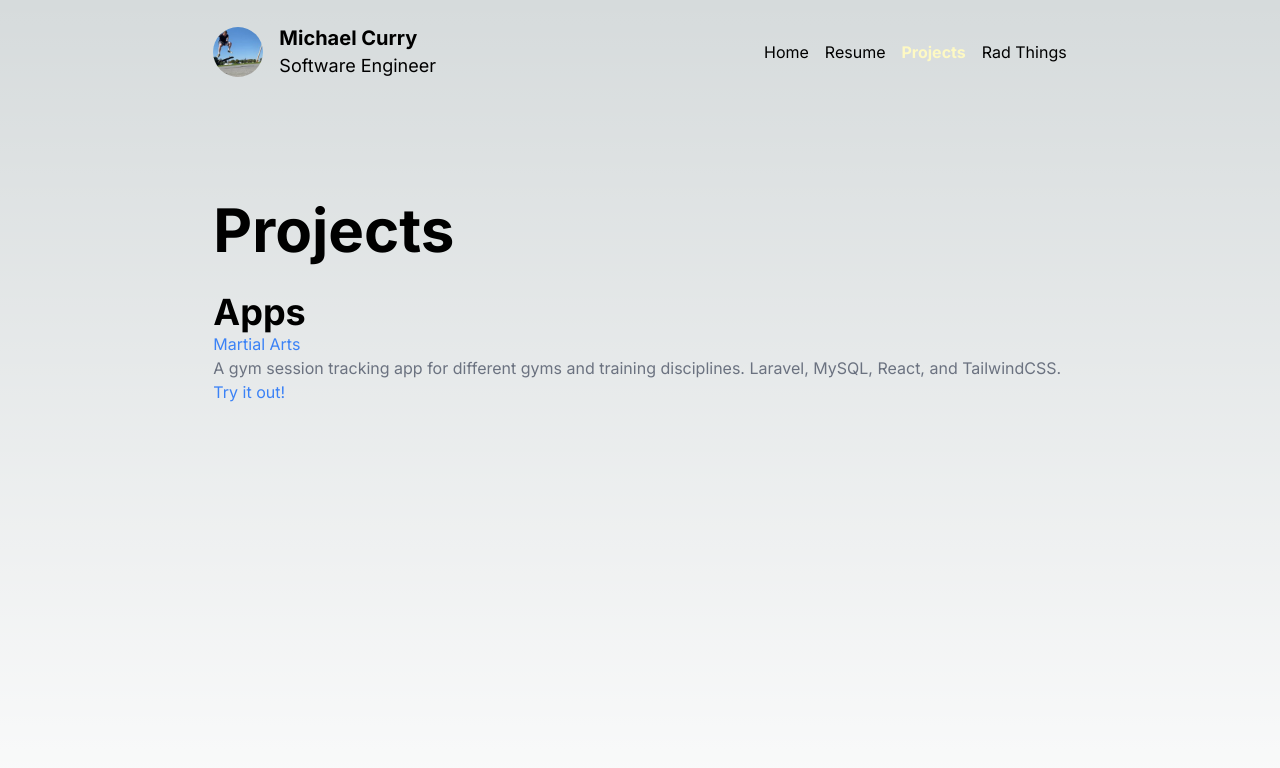
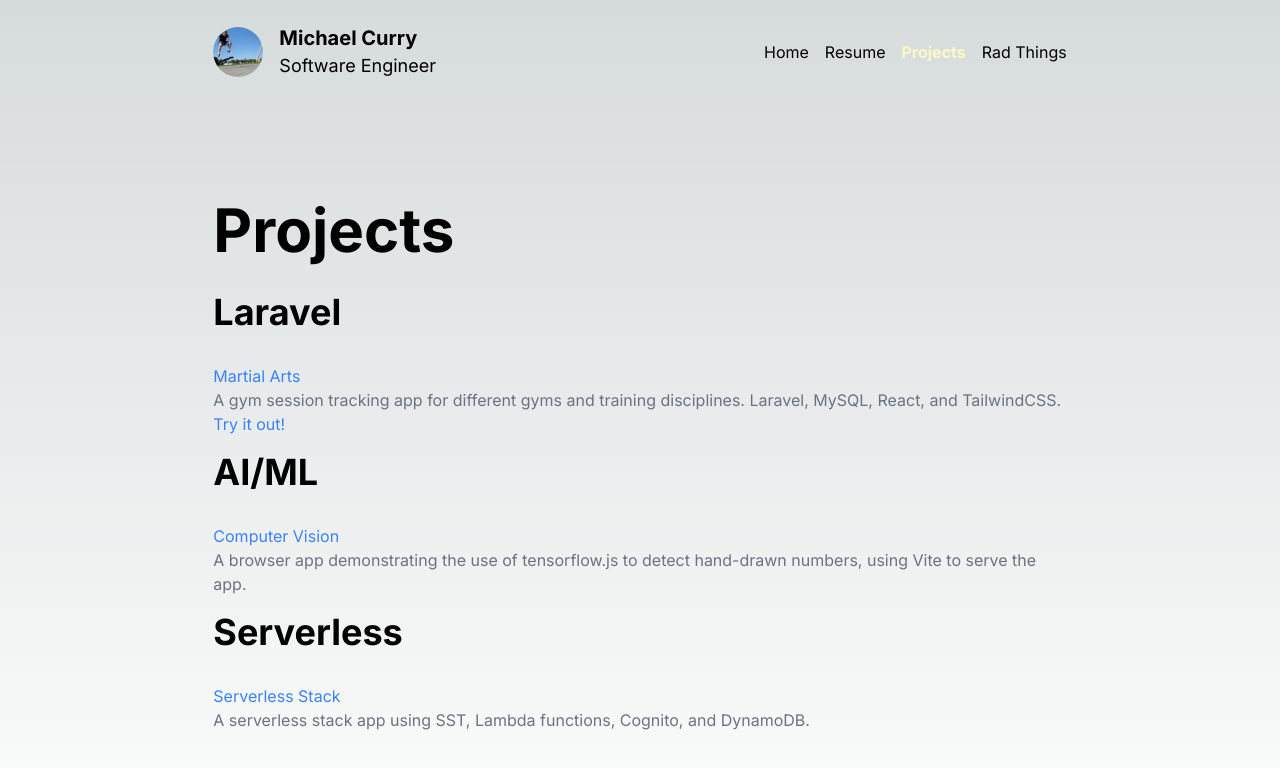
Before and after one commit to mikedubcurry/newsite-2024, a Next.js app: page /projects in a window 1280 px wide. Shown: the top 768 px of the page. Built offline with nearby package versions, Linux system fonts and the light colour scheme.

Commit message:
some projects

```diff
--- a/src/app/projects/page.tsx
+++ b/src/app/projects/page.tsx
@@ -5,12 +5,28 @@ export default function Projects() {
                 <h1 className="text-6xl font-bold">Projects</h1>
             </div>
             <section className="">
-                <h2 className="text-4xl font-bold">Apps</h2>
+                <h2 className="text-4xl font-bold mb-8">Laravel</h2>
                 <ul className="list-inside">
-                    <li className="">
+                    <li className="mb-4">
                         <a href="https://github.com/mikedubcurry/martialarts" className="text-blue-500 hover:underline" target="_blank" rel="referer noopener">Martial Arts</a>
                         <p className="text-gray-500">A gym session tracking app for different gyms and training disciplines. Laravel, MySQL, React, and TailwindCSS.</p>
                         <a href="https://example.com" className="text-blue-500 hover:underline">Try it out!</a>
+                    </li>
+                </ul>
+
+                <h2 className="text-4xl font-bold mb-8">AI/ML</h2>
+                <ul className="list-inside">
+                    <li className="mb-4">
+                        <a href="https://github.com/mikedubcurry/computer-vision" className="text-blue-500 hover:underline" target="_blank" rel="referer noopener">Computer Vision</a>
+                        <p className="text-gray-500">A browser app demonstrating the use of tensorflow.js to detect hand-drawn numbers, using Vite to serve the app.</p>
+                    </li>
+                </ul>
+
+                <h2 className="text-4xl font-bold mb-8">Serverless</h2>
+                <ul className="list-inside">
+                    <li className="mb-4">
+                        <a href="https://github.com/mikedubcurry/sst-app" className="text-blue-500 hover:underline" target="_blank" rel="referer noopener">Serverless Stack</a>
+                        <p className="text-gray-500">A serverless stack app using SST, Lambda functions, Cognito, and DynamoDB.</p>
                     </li>
                 </ul>
             </section>
```
